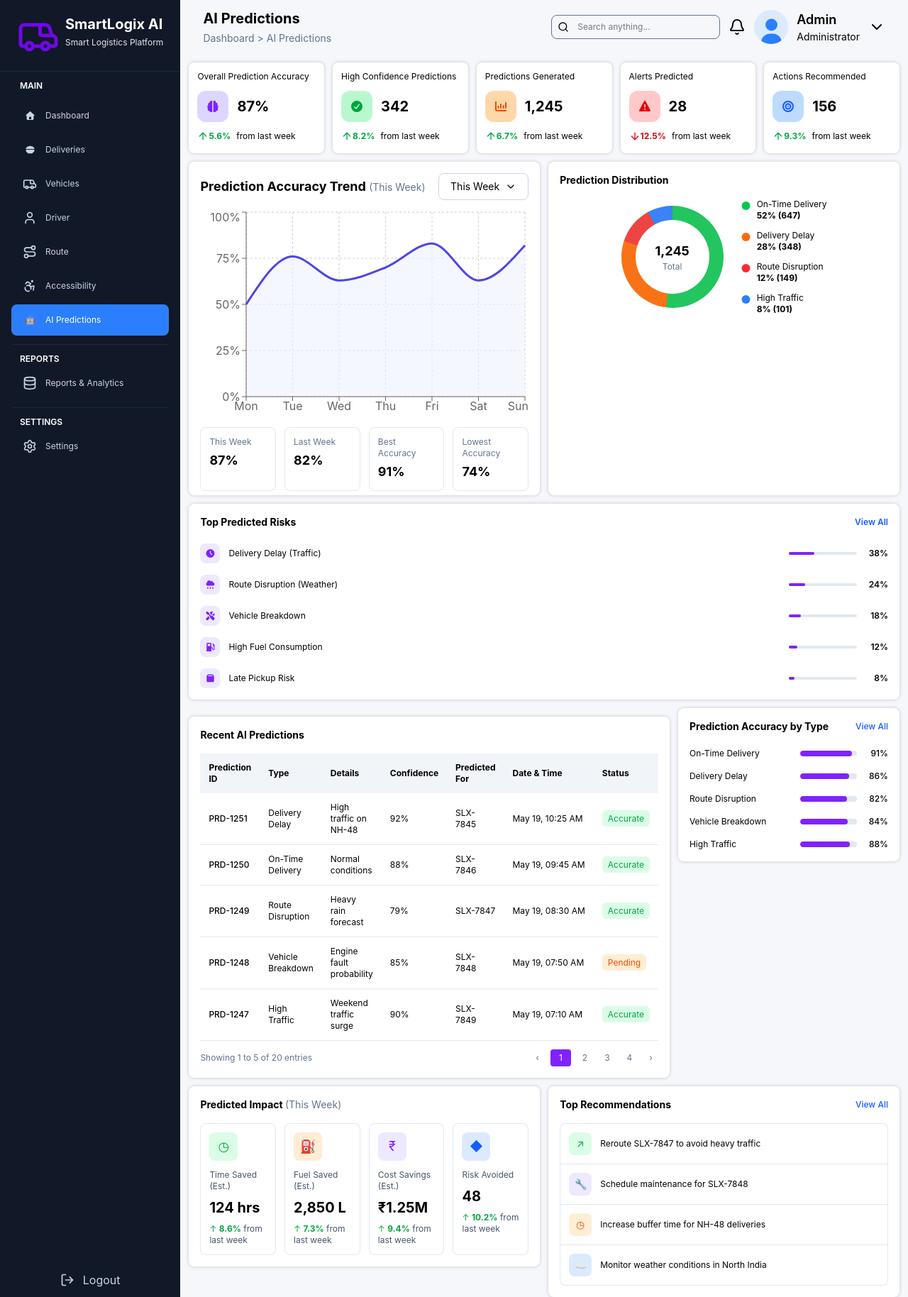
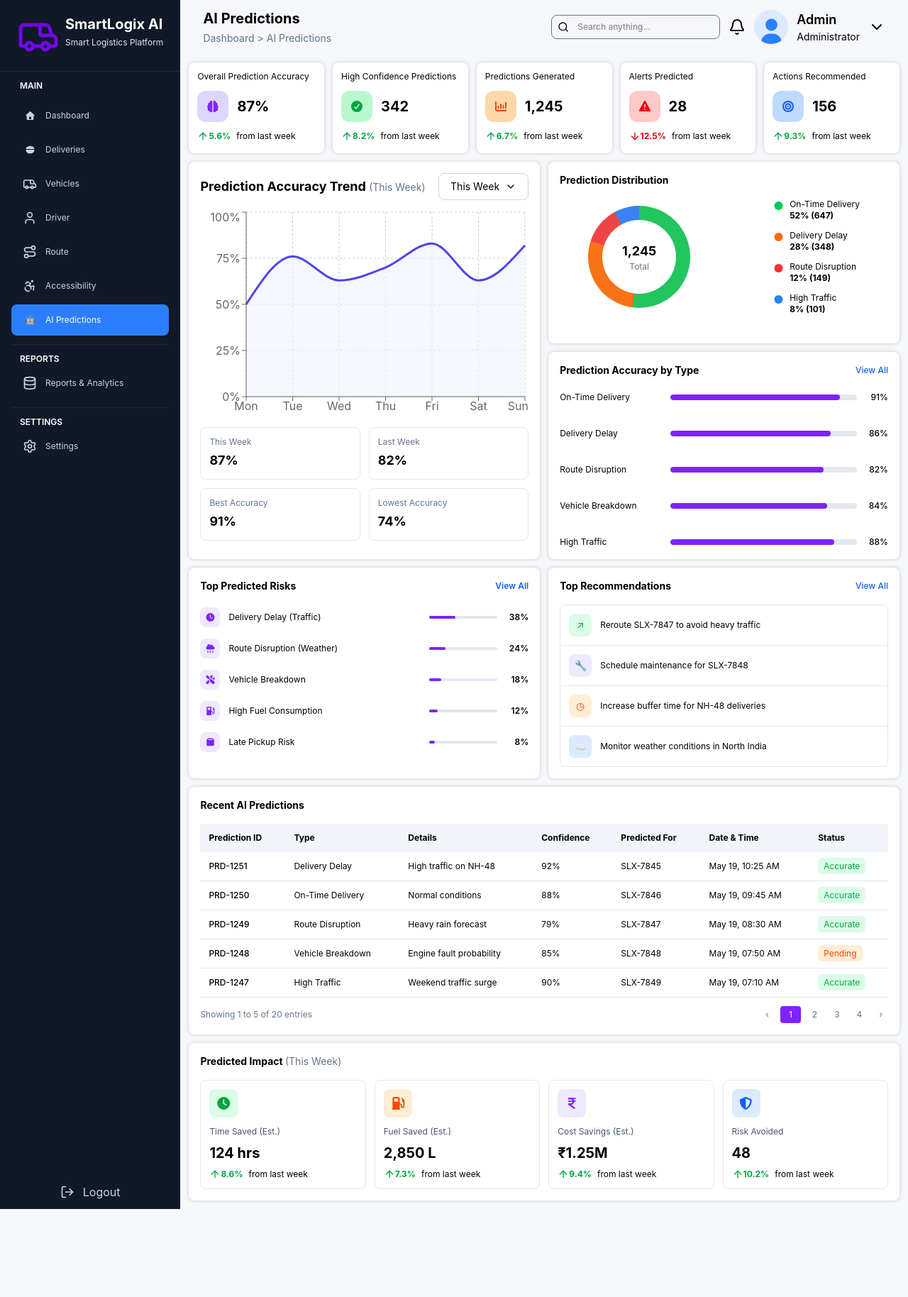
Before and after one commit to Safiullah512/Smart-Logistix, a React (Vite) app: page /aipredictions in a window 1280 px wide. Shown: the whole page at 71% size. After the commit the page ends 1704 px from the top, so only its background shows below. Built offline with nearby package versions, Linux system fonts and the light colour scheme.

Commit message:
fixed the whole ai predictions page

```diff
--- a/src/components/ai-predictions/PredictedImpact.jsx
+++ b/src/components/ai-predictions/PredictedImpact.jsx
@@ -1,31 +1,41 @@
+import {
+  faClock,
+  faGasPump,
+  faIndianRupeeSign,
+  faShieldHalved,
+} from "@fortawesome/free-solid-svg-icons";
+
+import { FontAwesomeIcon } from "@fortawesome/react-fontawesome";
+import { ArrowUp } from "lucide-react";
+
 function PredictedImpact() {
   const impacts = [
     {
       title: "Time Saved (Est.)",
       value: "124 hrs",
       change: "8.6%",
-      icon: "◷",
+      icon: faClock,
       color: "green",
     },
     {
       title: "Fuel Saved (Est.)",
       value: "2,850 L",
       change: "7.3%",
-      icon: "⛽",
+      icon: faGasPump,
       color: "orange",
     },
     {
       title: "Cost Savings (Est.)",
       value: "₹1.25M",
       change: "9.4%",
-      icon: "₹",
+      icon: faIndianRupeeSign,
       color: "violet",
     },
     {
       title: "Risk Avoided",
       value: "48",
       change: "10.2%",
-      icon: "◆",
+      icon: faShieldHalved,
       color: "blue",
     },
   ];
@@ -56,7 +66,7 @@ function PredictedImpact() {
                     : "bg-blue-100 text-blue-600"
                 }`}
             >
-              {item.icon}
+              <FontAwesomeIcon icon={item.icon} />
             </div>
 
             {/* Title */}
@@ -70,10 +80,16 @@ function PredictedImpact() {
             </h3>
 
             {/* Change */}
-            <p className="text-xs text-green-600 mt-2">
-              ↑ <span className="font-bold">{item.change}</span>{" "}
-              <span className="text-slate-600">from last week</span>
-            </p>
+            <div className="flex items-center gap-2 mt-2">
+              <span className="text-green-600 flex items-center">
+                <ArrowUp className="w-4 h-4" />
+                <span className="font-bold text-xs">{item.change}</span>
+              </span>
+
+              <p className="text-xs">
+                from last week
+              </p>
+            </div>
           </div>
         ))}
       </div>
--- a/src/components/ai-predictions/PredictionAccuracy.jsx
+++ b/src/components/ai-predictions/PredictionAccuracy.jsx
@@ -21,7 +21,7 @@ const data = [
 
 function PredictionAccuracyTrend() {
   return (
-    <div className="bg-white rounded-lg p-4 shadow-[0_0_5px_rgba(0,0,0,0.2)] h-[470px]">
+    <div className="bg-white rounded-lg p-4 shadow-[0_0_5px_rgba(0,0,0,0.2)] h-[560px]">
 
       <div className="flex items-center justify-between">
         <h2 className="font-bold text-lg">
@@ -64,7 +64,7 @@ function PredictionAccuracyTrend() {
         </ResponsiveContainer>
       </div>
 
-      <div className="grid grid-cols-4 gap-3 mt-2">
+      <div className="grid grid-cols-2 gap-3 mt-2">
 
         <div className="border border-slate-200 rounded-lg p-3">
           <p className="text-xs text-slate-500">This Week</p>
--- a/src/components/ai-predictions/PredictionAccuracyByType.jsx
+++ b/src/components/ai-predictions/PredictionAccuracyByType.jsx
@@ -23,7 +23,7 @@ function PredictionAccuracyByType() {
   ];
 
   return (
-    <div className="bg-white rounded-lg p-4 shadow-[0_0_5px_rgba(0,0,0,0.2)]">
+    <div className="bg-white rounded-lg p-4 shadow-[0_0_5px_rgba(0,0,0,0.2)] h-full">
 
       {/* Header */}
       <div className="flex justify-between items-center mb-5">
@@ -37,7 +37,7 @@ function PredictionAccuracyByType() {
       </div>
 
       {/* Prediction Types */}
-      <div className="flex flex-col gap-4">
+      <div className="flex flex-col justify-between h-[220px]">
 
         {predictionTypes.map((item) => (
           <div
--- a/src/components/ai-predictions/PredictionDistribution.jsx
+++ b/src/components/ai-predictions/PredictionDistribution.jsx
@@ -3,16 +3,16 @@ import { FontAwesomeIcon } from "@fortawesome/react-fontawesome";
 
 function PredictionDistribution() {
   return (
-    <div className="bg-white rounded-lg shadow-[0_0_5px_rgba(0,0,0,0.2)] p-4">
+    <div className="bg-white rounded-lg shadow-[0_0_5px_rgba(0,0,0,0.2)] p-4 pb-10 h-fit">
 
       <h2 className="font-bold text-sm mb-4">
         Prediction Distribution
       </h2>
 
-      <div className="flex items-center justify-center gap-6">
+      <div className="flex items-center justify-between gap-6">
 
         {/* Donut */}
-        <div className="relative w-36 h-36">
+        <div className="relative w-36 h-36 ml-10">
 
           <div
             className="w-full h-full rounded-full"
@@ -35,7 +35,7 @@ function PredictionDistribution() {
         </div>
 
         {/* Legend */}
-        <div className="flex flex-col gap-3 text-xs">
+        <div className="flex flex-col gap-3 text-xs mr-10">
 
           <div className="flex items-start gap-2">
             <FontAwesomeIcon
--- a/src/pages/AiPredictions.jsx
+++ b/src/pages/AiPredictions.jsx
@@ -11,41 +11,33 @@ import TopRecommendations from '../components/ai-predictions/TopRecommendations'
 const AiPredictions = () => {
   return (
     <Fragment>
+        <div className="pb-3">
             <div className='mt-3 space-y-3'>
                 <StateCard3 />
 
                 <div className="grid grid-cols-2 gap-3">
                     <PredictionAccuracy />
+                    <div className="flex flex-col gap-3">
                         <PredictionDistribution />
-            </div>
-
-            <div>
-                <TopPredictedRisks />
+                        <PredictionAccuracyByType />
                     </div>
                 </div>
 
-        <div className="mt-3 flex gap-3">
+                <div className="grid grid-cols-2 gap-3">
+                    <TopPredictedRisks />
+                    <TopRecommendations />
+                </div>
+            </div>
 
-            <div className="flex-[2]">
+            <div className="mt-3">
                 <RecentAIPredictions />
             </div>
 
-            <div className="flex-1">
-                <PredictionAccuracyByType />
-            </div>
+            <div className="mt-3">
+
+                <PredictedImpact />
 
             </div>
-
-        <div className="mt-3 flex gap-3">
-
-            <div className="flex-1">
-                <PredictedImpact />
-            </div>
-
-            <div className="flex-1">
-                <TopRecommendations />
-            </div>
-
         </div>
     </Fragment>
   )
```
Lines whose indentation alone changed are shown as unchanged.
